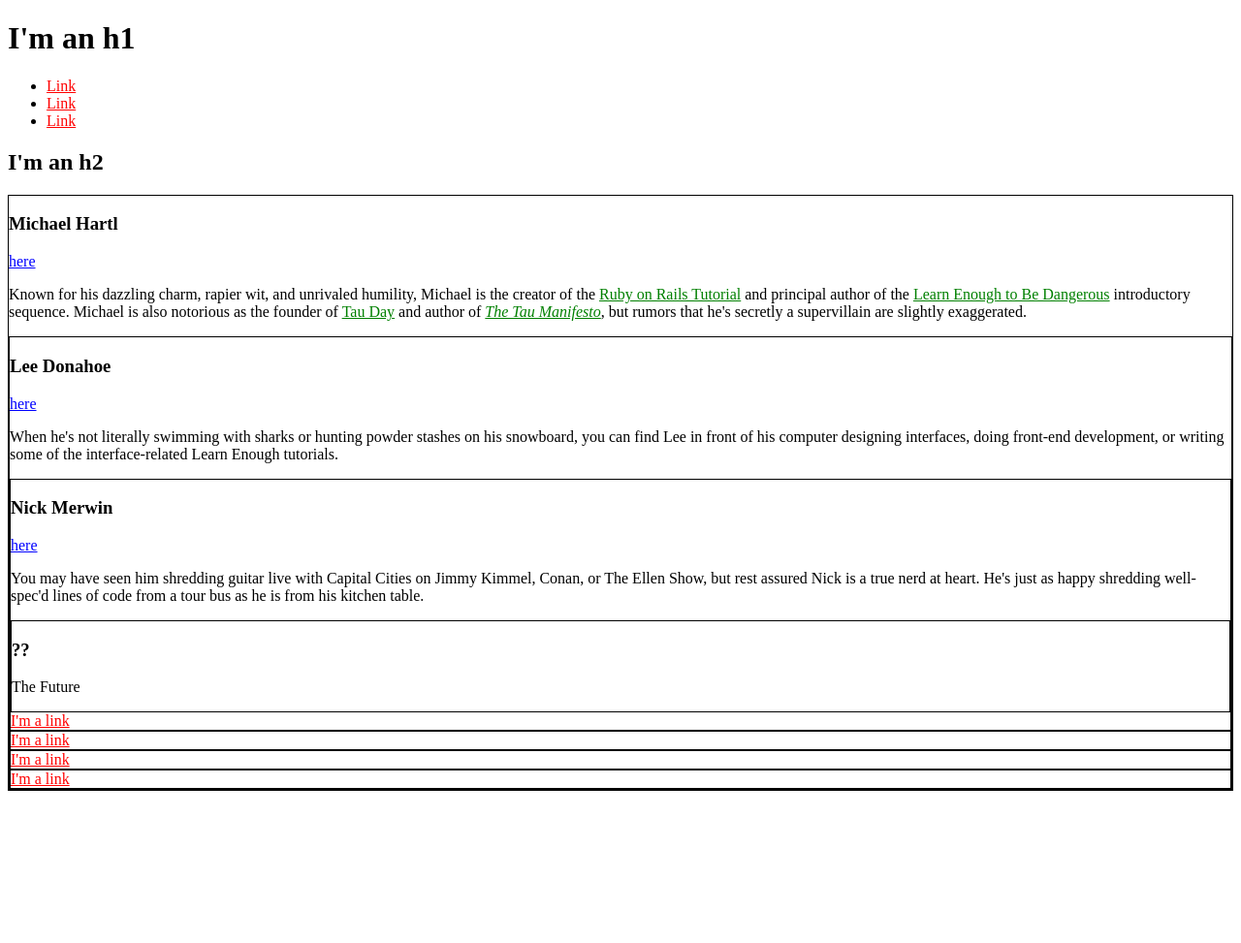
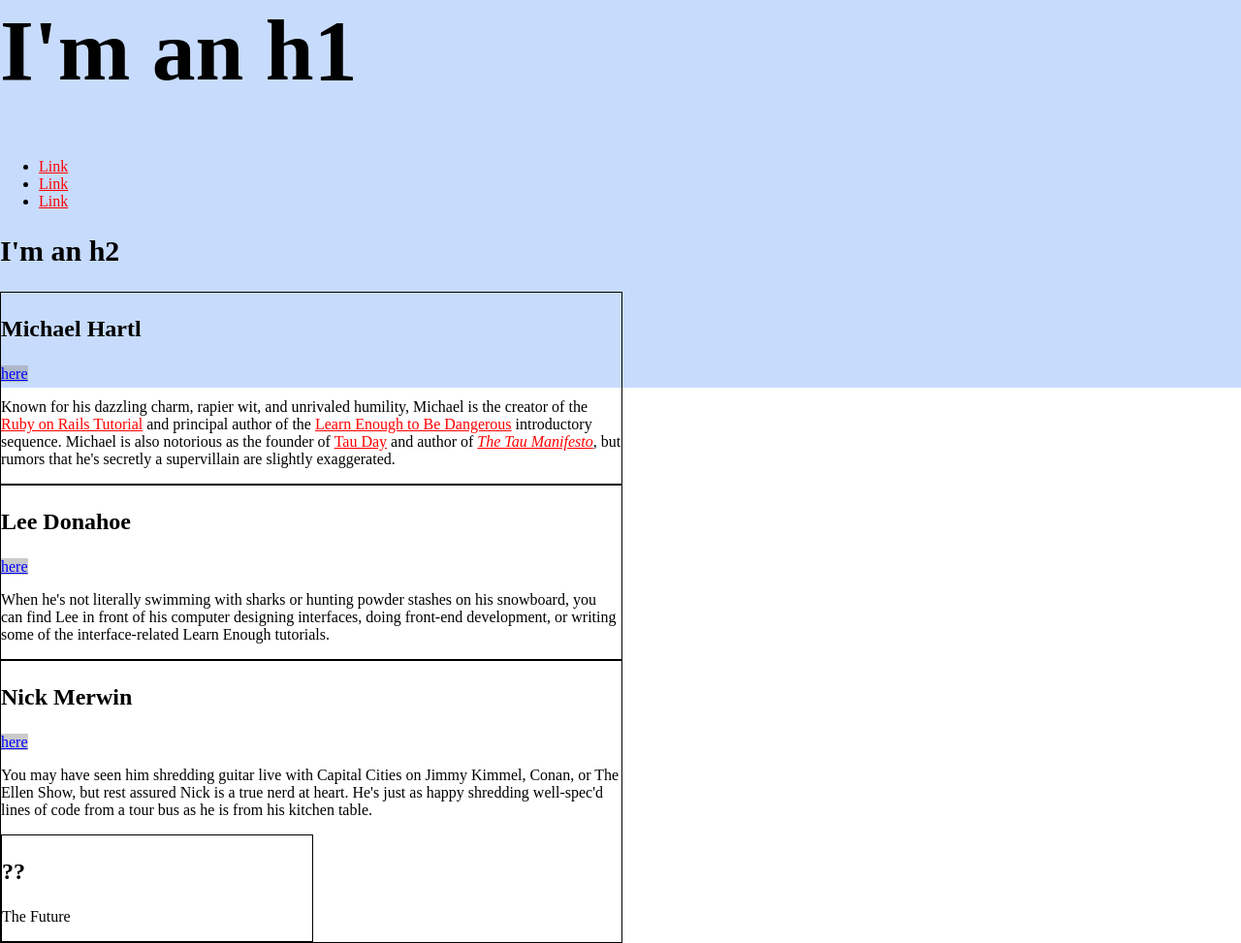
Before and after one commit to pbustard/pbustard.github.io, a plain HTML site: page index.html in a window 1280 px wide. Shown: the whole page at 97% size. Before the commit the page ends 824 px from the top, so only its background shows below. Drawn offline with Linux system fonts and the light colour scheme.

Commit message:
Add sizing and a hero

```diff
--- a/index.html
+++ b/index.html
@@ -5,18 +5,48 @@
     <meta charset="utf-8">
     <style>
       /* GLOBAL STYLES */
+      html,body {
+        margin: 0;
+        padding: 0;
+      }
+      h1 {
+        font-size: 7vw;
+        margin-top: 0;
+      }
       a {
-        color: red;
+        color: #f00;
+      }
+      h2 {
+        font-size: 30px;
+      }
+
+      /* HERO STYLES */
+      .full-hero {
+        background-color: #c7dbfc;
+        height: 50vh;
+
       }
 
       /* SOCIAL STYLES */
       .social-link {
+        background: rgba(150, 150, 150, 0.5);
         color: blue;
       }
 
       /* BIO STYLES */
+      .bio-wrapper {
+        font-size: 24px
+      }
       .bio-box {
           border: 1px solid black;
+          font-size: 1rem;
+          width: 50%;
+       }
+       .bio-box h3 {
+         font-size: 1.5em
+       }
+       .bio-copy {
+         font-size: 1em;
        }
        .bio-copy a {
          color: green;
@@ -24,6 +54,8 @@
     </style>
   </head>
   <body>
+
+   <div class="full-hero hero-home">
      <h1>I'm an h1</h1>
      <ul>
        <li>
@@ -37,9 +69,11 @@
        </li>
     </ul>
     <h2>I'm an h2</h2>
+
+    <div class="bio-wrapper">
       <div class="bio-box ">
       <h3>Michael Hartl</h3>
-      <a href="https://twitter.com/mhartl" class="social-link">here</a>
+      <a href="https://twitter.com/mhartl" class="social-link">here</a/
        <div class="bio-copy">
         <p>
           Known for his dazzling charm, rapier wit, and unrivaled humility,
@@ -57,7 +91,7 @@
     </div>
     <div class="bio-box">
       <h3>Lee Donahoe</h3>
-      <a href="https://twitter.com/leedonahoe" class="social-link">here</a>
+      <a href="https://twitter.com/leedonahoe" class="social-link">here</a/
        <div class="bio-copy">
         <p>
           When he's not literally swimming with sharks or hunting powder stashes on
@@ -85,16 +119,3 @@
     </div>
   </body>
 </html>
-      <a href="https://example.com/">I'm a link</a>
-    </div>
-    <div class="bio-box">
-      <a href="https://example.com/">I'm a link</a>
-    </div>
-    <div class="bio-box">
-      <a href="https://example.com/">I'm a link</a>
-    </div>
-    <div class="bio-box alert">
-      <a href="https://example.com/">I'm a link</a>
-    </div>
-  </body>
-</html>
```
Lines whose indentation alone changed are shown as unchanged.
